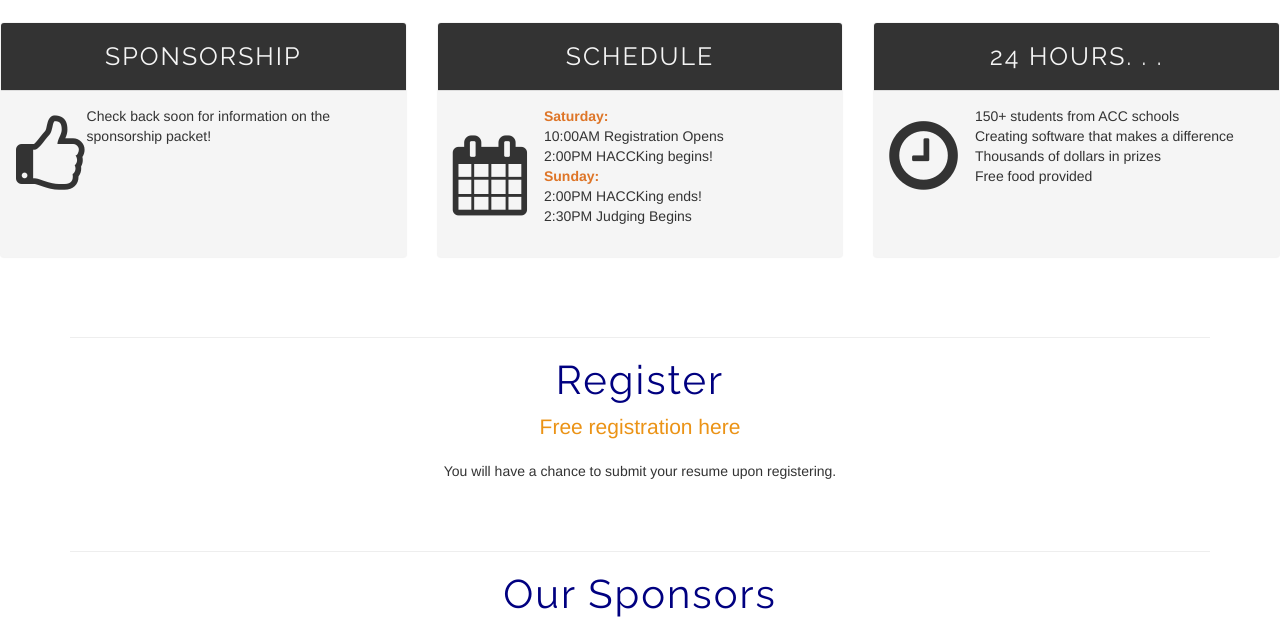
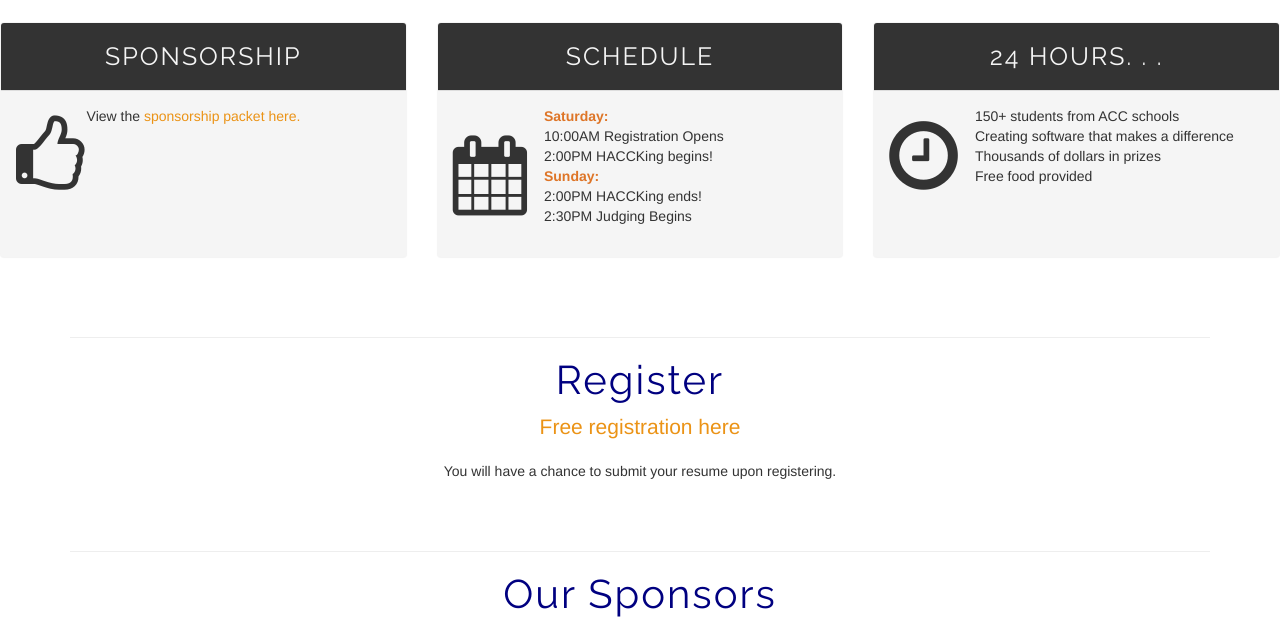
Before and after one commit to laceyle/hackvirginia.github.io, a plain HTML site: page index.html in a window 1280 px wide. Shown: the part 1236-1860 px from the top of the page. Drawn offline with nearby package versions, Linux system fonts and the light colour scheme.

Commit message:
added sponsorship packet

```diff
--- a/index.html
+++ b/index.html
@@ -116,7 +116,8 @@
                             <h4> <i class="fa fa-thumbs-o-up fa-2x"></i></h4>
                         </div>
 
-                        <p>Check back soon for information on the sponsorship packet!</p>
+                        <p>View the
+                            <a href="http://hacck.io/docs/Sponsorship_Packet.pdf">sponsorship packet here.</a></p>
                     </div>
                 </div>
             </div>
```
